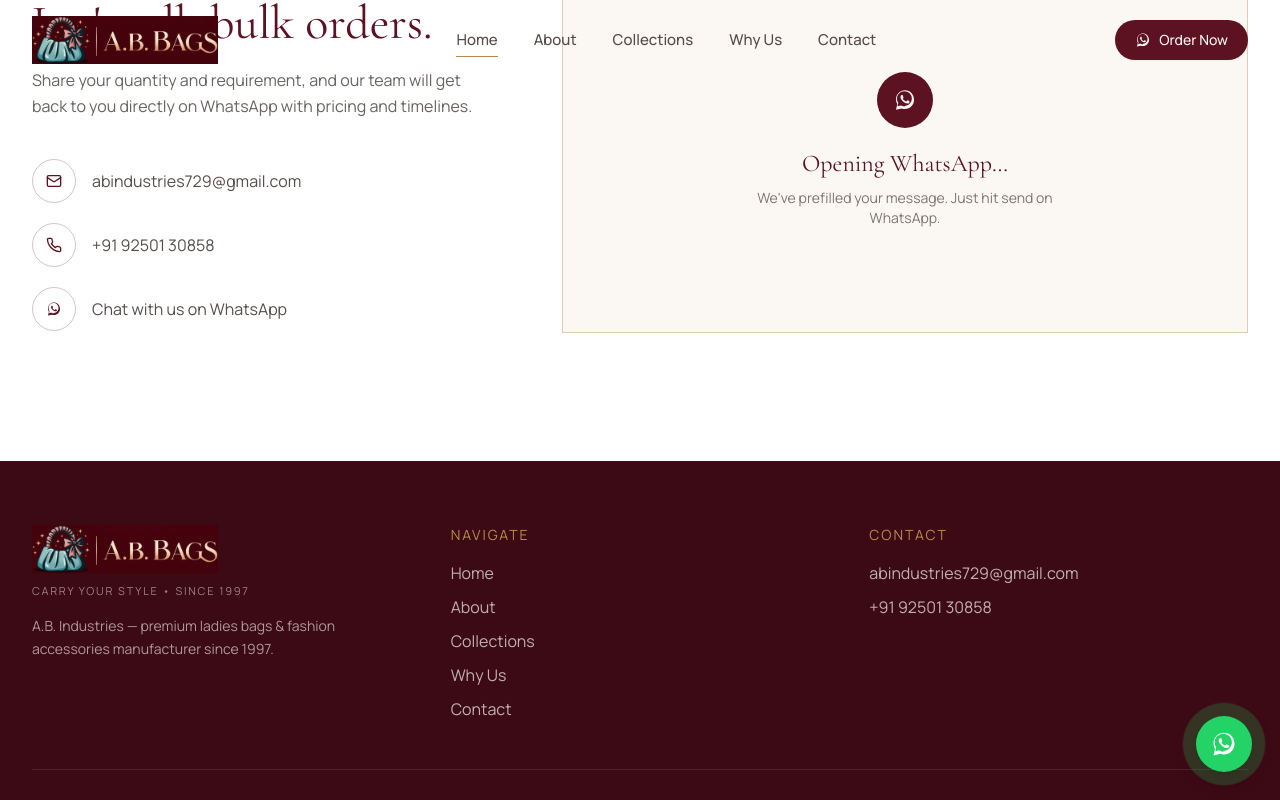
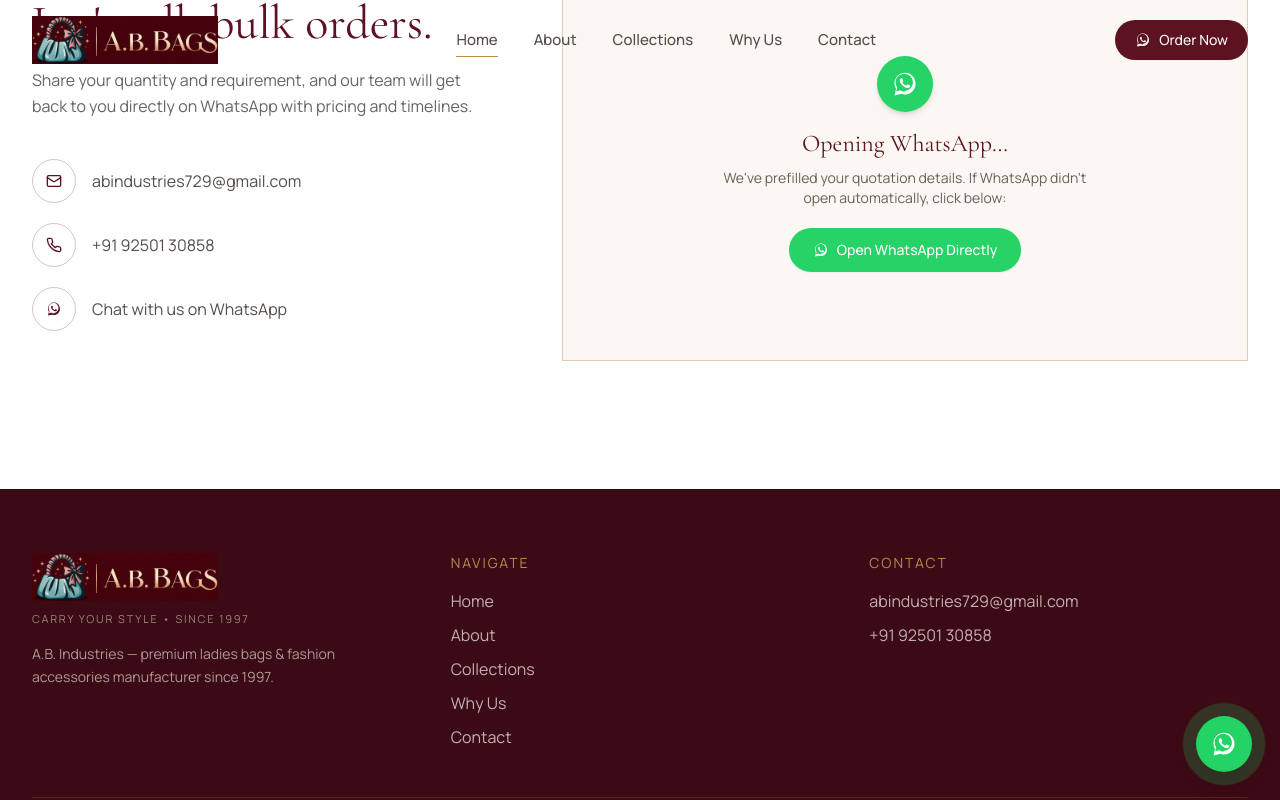
Before and after one commit to arkoseinfosoft-lang/A.B.-Industries, a React (Vite) app: page / in a window 1280 px wide. Both pictures are taken after typing "Sample", "5551234", "5", "Sample" into the empty fields and a click on the button "Send via WhatsApp". Shown: the part 6041-6841 px from the top of the page. Built offline with nearby package versions, Linux system fonts and the light colour scheme.

Commit message:
fix(contact & hero): fix form autocomplete accessibility, prevent popup blocker on submit, and optimize useScroll

```diff
--- a/src/App.jsx
+++ b/src/App.jsx
@@ -13,7 +13,7 @@ export default function App() {
   return (
     <div className="min-h-screen bg-ivory">
       <Navbar />
-      <main>
+      <main className="relative">
         <Hero />
         <MarqueeStrip />
         <About />
--- a/src/components/Contact.jsx
+++ b/src/components/Contact.jsx
@@ -15,37 +15,48 @@ const initialForm = {
 export default function Contact() {
   const [form, setForm] = useState(initialForm)
   const [status, setStatus] = useState('idle') // idle | sending | sent
+  const [submittedLink, setSubmittedLink] = useState('')
 
   const update = (key) => (e) => setForm((f) => ({ ...f, [key]: e.target.value }))
 
   const handleSubmit = (e) => {
     e.preventDefault()
-    if (!form.name || !form.phone || !form.quantity) return
+    const data = new FormData(e.currentTarget)
+    const name = (data.get('name') || form.name || '').trim()
+    const phone = (data.get('phone') || form.phone || '').trim()
+    const quantity = (data.get('quantity') || form.quantity || '').trim()
+    const bagType = data.get('bagType') || form.bagType
+    const userMsg = (data.get('message') || form.message || '').trim()
 
-    setStatus('sending')
+    if (!name || !phone || !quantity) return
 
     const message = [
       `Hi ${business.brandName}, I'd like to enquire about a bulk order.`,
       '',
-      `Name: ${form.name}`,
-      `Phone: ${form.phone}`,
-      `Quantity required: ${form.quantity}`,
-      `Bag type: ${form.bagType}`,
-      form.message ? `Message: ${form.message}` : null,
+      `Name: ${name}`,
+      `Phone: ${phone}`,
+      `Quantity required: ${quantity}`,
+      `Bag type: ${bagType}`,
+      userMsg ? `Message: ${userMsg}` : null,
     ]
       .filter(Boolean)
       .join('\n')
 
     const link = buildWhatsAppLink(message)
+    setSubmittedLink(link)
+    setStatus('sent')
+
+    // Open synchronously on user submit event to avoid browser popup blockers
+    try {
+      window.open(link, '_blank', 'noopener,noreferrer')
+    } catch {
+      window.location.href = link
+    }
 
     setTimeout(() => {
-      window.open(link, '_blank', 'noopener,noreferrer')
-      setStatus('sent')
-      setTimeout(() => {
-        setStatus('idle')
-        setForm(initialForm)
-      }, 2600)
-    }, 700)
+      setStatus('idle')
+      setForm(initialForm)
+    }, 5000)
   }
 
   const directChat = buildWhatsAppLink(
@@ -139,15 +150,26 @@ export default function Contact() {
                 initial={{ opacity: 0, scale: 0.96 }}
                 animate={{ opacity: 1, scale: 1 }}
                 exit={{ opacity: 0 }}
-                className="flex flex-col items-center justify-center text-center py-16"
+                className="flex flex-col items-center justify-center text-center py-12"
               >
-                <span className="flex h-14 w-14 items-center justify-center rounded-full bg-wine text-ivory mb-5">
-                  <WhatsAppIcon className="h-6 w-6" />
+                <span className="flex h-14 w-14 items-center justify-center rounded-full bg-[#25D366] text-white mb-4 shadow-md">
+                  <WhatsAppIcon className="h-7 w-7" />
                 </span>
                 <h3 className="font-display text-2xl text-wine">Opening WhatsApp…</h3>
-                <p className="mt-2 text-ink/60 text-sm max-w-xs">
-                  We've prefilled your message. Just hit send on WhatsApp.
+                <p className="mt-2 text-ink/70 text-sm max-w-sm">
+                  We've prefilled your quotation details. If WhatsApp didn't open automatically, click below:
                 </p>
+                {submittedLink && (
+                  <a
+                    href={submittedLink}
+                    target="_blank"
+                    rel="noopener noreferrer"
+                    className="mt-5 inline-flex items-center gap-2 rounded-full bg-[#25D366] text-white font-medium px-6 py-3 text-sm hover:opacity-90 transition-opacity shadow-sm"
+                  >
+                    <WhatsAppIcon className="h-4 w-4" />
+                    Open WhatsApp Directly
+                  </a>
+                )}
               </motion.div>
             ) : (
               <motion.form
@@ -157,31 +179,33 @@ export default function Contact() {
                 exit={{ opacity: 0 }}
                 className="grid sm:grid-cols-2 gap-6"
               >
-                <Field label="Full name" required>
+                <Field id="contact-name" label="Full name" required>
                   <input
                     required
                     type="text"
                     id="contact-name"
                     name="name"
+                    autoComplete="name"
                     value={form.name}
                     onChange={update('name')}
                     placeholder="Your name"
                     className="input"
                   />
                 </Field>
-                <Field label="Phone number" required>
+                <Field id="contact-phone" label="Phone number" required>
                   <input
                     required
                     type="tel"
                     id="contact-phone"
                     name="phone"
+                    autoComplete="tel"
                     value={form.phone}
                     onChange={update('phone')}
                     placeholder="+91 XXXXX XXXXX"
                     className="input"
                   />
                 </Field>
-                <Field label="Quantity required" required>
+                <Field id="contact-quantity" label="Quantity required" required>
                   <input
                     required
                     type="number"
@@ -194,7 +218,7 @@ export default function Contact() {
                     className="input"
                   />
                 </Field>
-                <Field label="Bag type">
+                <Field id="contact-bagType" label="Bag type">
                   <select
                     id="contact-bagType"
                     name="bagType"
@@ -209,7 +233,7 @@ export default function Contact() {
                     ))}
                   </select>
                 </Field>
-                <Field label="Message" full>
+                <Field id="contact-message" label="Message" full>
                   <textarea
                     id="contact-message"
                     name="message"
@@ -224,19 +248,13 @@ export default function Contact() {
                 <button
                   type="submit"
                   disabled={status === 'sending'}
-                  className="sm:col-span-2 mt-2 inline-flex items-center justify-center gap-2 rounded-full bg-wine text-ivory font-medium px-7 py-4 hover:bg-wine-dark transition-all duration-300 disabled:opacity-70"
+                  className="sm:col-span-2 mt-2 inline-flex items-center justify-center gap-2 rounded-full bg-wine text-ivory font-medium px-7 py-4 hover:bg-wine-dark transition-all duration-300 disabled:opacity-70 cursor-pointer"
                 >
-                  {status === 'sending' ? (
-                    'Preparing your message…'
-                  ) : (
-                    <>
-                      Send via WhatsApp
-                      <Send className="h-4 w-4" />
-                    </>
-                  )}
+                  Send via WhatsApp
+                  <Send className="h-4 w-4" />
                 </button>
                 <p className="sm:col-span-2 text-xs text-muted -mt-2">
-                  * Required. Submitting opens WhatsApp with your details filled in.
+                  * Required. Submitting opens WhatsApp with your details prefilled.
                 </p>
               </motion.form>
             )}
@@ -247,14 +265,14 @@ export default function Contact() {
   )
 }
 
-function Field({ label, children, required, full }) {
+function Field({ id, label, children, required, full }) {
   return (
-    <label className={`block ${full ? 'sm:col-span-2' : ''}`}>
-      <span className="block text-xs tracking-wide uppercase text-muted mb-2">
+    <div className={`block ${full ? 'sm:col-span-2' : ''}`}>
+      <label htmlFor={id} className="block text-xs tracking-wide uppercase text-muted mb-2">
         {label}
         {required && <span className="text-wine"> *</span>}
-      </span>
+      </label>
       {children}
-    </label>
+    </div>
   )
 }
--- a/src/components/Hero.jsx
+++ b/src/components/Hero.jsx
@@ -1,4 +1,4 @@
-import { useEffect, useRef, useState } from 'react'
+import { useEffect, useState } from 'react'
 import { motion, useScroll, useTransform } from 'framer-motion'
 import { ChevronDown, ArrowRight } from 'lucide-react'
 import { business, heroImage, buildWhatsAppLink, categories } from '../data/content'
@@ -51,11 +51,10 @@ function ProductFloat({ src, alt, delay, className }) {
 }
 
 export default function Hero() {
-  const ref = useRef(null)
-  const { scrollYProgress } = useScroll({ target: ref, offset: ['start start', 'end start'] })
-  const bgY = useTransform(scrollYProgress, [0, 1], ['0%', '16%'])
-  const textY = useTransform(scrollYProgress, [0, 1], ['0%', '16%'])
-  const opacity = useTransform(scrollYProgress, [0, 0.65], [1, 0])
+  const { scrollY } = useScroll()
+  const bgY = useTransform(scrollY, [0, 800], ['0%', '16%'])
+  const textY = useTransform(scrollY, [0, 800], ['0%', '16%'])
+  const opacity = useTransform(scrollY, [0, 500], [1, 0])
 
   const orderLink = buildWhatsAppLink(
     `Hi ${business.brandName}, I'd like to place a bulk order. Please share your latest catalog and pricing.`
@@ -69,7 +68,6 @@ export default function Hero() {
   return (
     <section
       id="home"
-      ref={ref}
       className="relative min-h-[100svh] flex items-center overflow-hidden bg-gradient-to-br from-ivory via-[#FAF4ED] to-[#F3EAE0]"
     >
       {/* ── Parallax Background with soft luxury blend ── */}
--- a/src/index.css
+++ b/src/index.css
@@ -7,8 +7,12 @@ html {
 }
 
 body {
-  @apply bg-ivory text-ink antialiased;
+  @apply bg-ivory text-ink antialiased relative min-h-screen;
   font-family: 'Manrope', sans-serif;
+}
+
+#root {
+  position: relative;
 }
 
 h1, h2, h3, h4,
```
